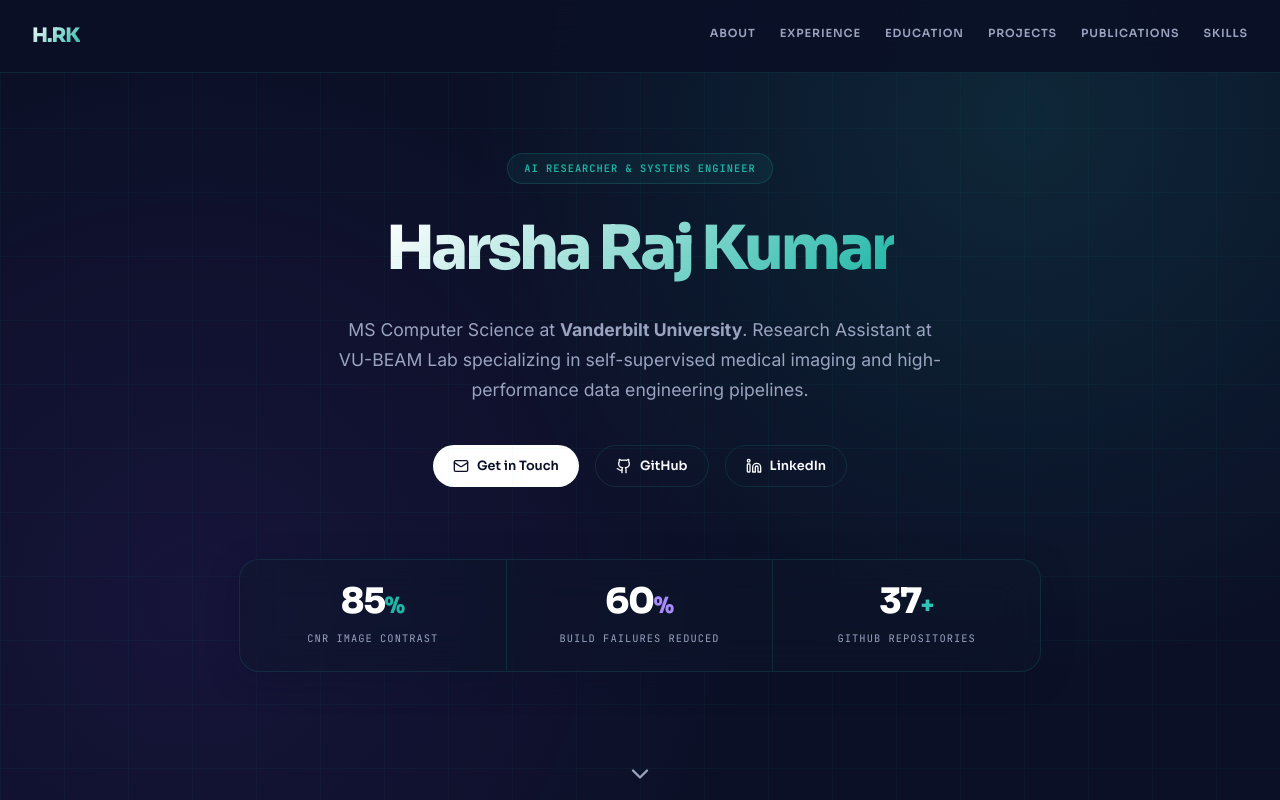
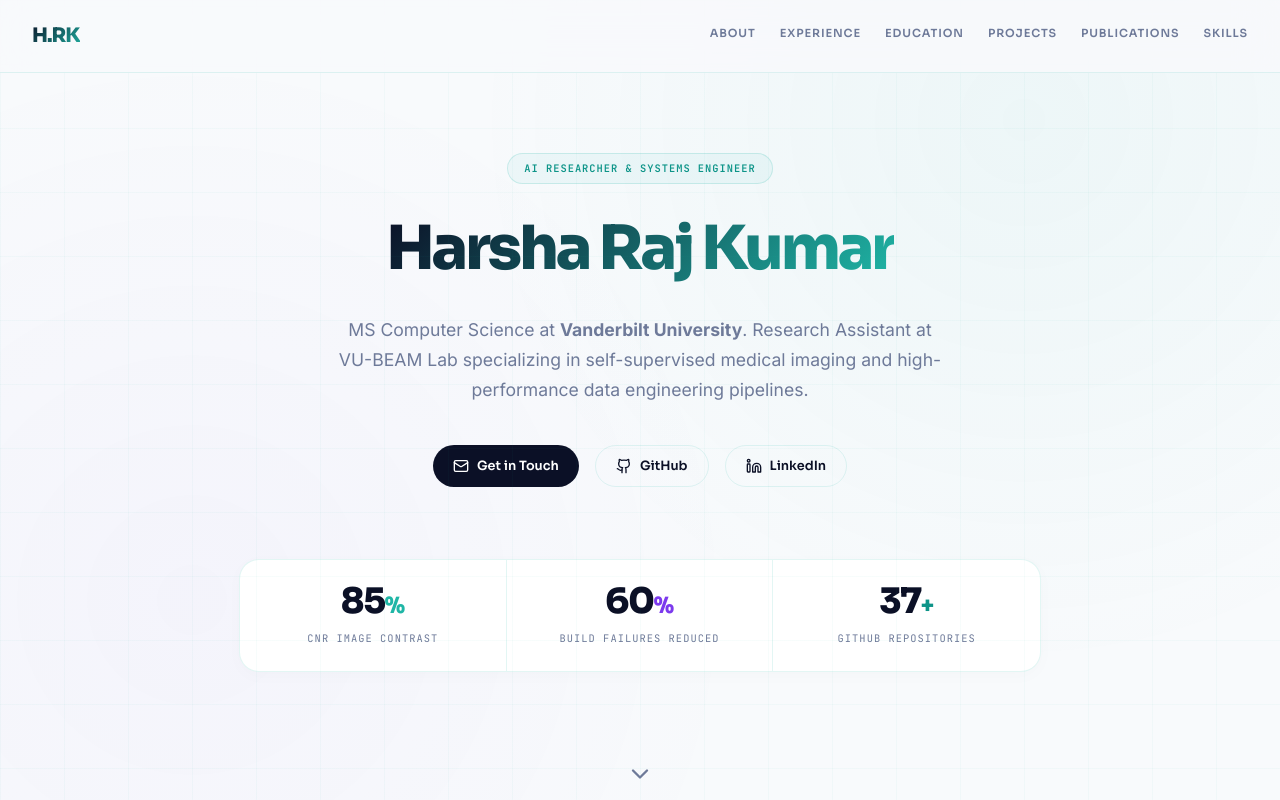
Before and after one commit to harsharajkumar-273/SDE-Portfolio-main, a React (Vite) app: page / in a window 1280 px wide. Shown: the top 800 px of the page. Built offline with nearby package versions, Linux system fonts and the light colour scheme.

Commit message:
Switch hybrid portfolio to GSSoC light theme to align with SDE portfolio

```diff
--- a/src/components/Hero.jsx
+++ b/src/components/Hero.jsx
@@ -14,13 +14,13 @@ export default function Hero() {
       gap: '1.5rem'
     }}>
       <div className="font-mono" style={{
-        background: 'rgba(31, 182, 166, 0.08)',
+        background: 'rgba(31, 182, 166, 0.05)',
         padding: '0.4rem 1rem',
         borderRadius: '20px',
-        border: '1px solid rgba(31, 182, 166, 0.2)',
+        border: '1px solid rgba(31, 182, 166, 0.18)',
         fontSize: '0.65rem',
         fontWeight: 600,
-        color: 'var(--primary)',
+        color: 'var(--secondary)',
         textTransform: 'uppercase',
         letterSpacing: '1px'
       }}>
@@ -33,7 +33,7 @@ export default function Hero() {
         fontWeight: 800,
         lineHeight: 1.1,
         letterSpacing: '-.05em',
-        background: 'linear-gradient(135deg, #ffffff 0%, var(--primary) 100%)',
+        background: 'linear-gradient(135deg, var(--text-main) 0%, var(--primary) 100%)',
         WebkitBackgroundClip: 'text',
         WebkitTextFillColor: 'transparent',
         margin: '0.5rem 0'
--- a/src/components/Navbar.jsx
+++ b/src/components/Navbar.jsx
@@ -27,7 +27,7 @@ export default function Navbar() {
       top: 0,
       width: '100%',
       zIndex: 100,
-      background: 'rgba(11, 16, 38, 0.85)',
+      background: 'rgba(248, 250, 252, 0.85)',
       backdropFilter: 'blur(20px)',
       borderBottom: '1px solid var(--border)',
       padding: '1.25rem 2rem',
@@ -41,7 +41,7 @@ export default function Navbar() {
         fontSize: '1.25rem',
         letterSpacing: '-.05em',
         textDecoration: 'none',
-        background: 'linear-gradient(135deg, #ffffff 0%, var(--primary) 100%)',
+        background: 'linear-gradient(135deg, var(--text-main) 0%, var(--primary) 100%)',
         WebkitBackgroundClip: 'text',
         WebkitTextFillColor: 'transparent'
       }}>
--- a/src/index.css
+++ b/src/index.css
@@ -1,22 +1,22 @@
 @import url('https://fonts.googleapis.com/css2?family=Sora:wght@300;400;500;600;700;800&family=Inter:wght@300;400;500;600;700&family=JetBrains+Mono:wght@400;500;600&display=swap');
 
 :root {
-  --bg-darker: #0B1026;    /* GSSoC deep navy blue base */
-  --bg-dark: #0f172a;      /* Slate 900 for solid panels */
-  --bg-card: rgba(15, 23, 42, 0.45); /* Translucent glass card background */
-  --border: rgba(31, 182, 166, 0.15); /* GSSoC teal border */
-  --border-hover: rgba(31, 182, 166, 0.45);
+  --bg-darker: #f8fafc;    /* Soft gray background from Stripe/Vercel light theme */
+  --bg-dark: #ffffff;      /* Pure white card backgrounds */
+  --bg-card: #ffffff;
+  --border: rgba(31, 182, 166, 0.12); /* Thin slate border with subtle GSSoC teal tint */
+  --border-hover: rgba(31, 182, 166, 0.35);
 
   --primary: #1FB6A6;      /* GSSoC bright teal brand accent */
-  --primary-glow: rgba(31, 182, 166, 0.25);
-  --secondary: #2EC4B6;    /* Neon mint accent */
-  --secondary-glow: rgba(46, 196, 182, 0.25);
-  --accent-purple: #a78bfa; /* High-contrast violet secondary highlights */
-  --accent-gold: #f59e0b;
-  --accent-red: #ef4444;
+  --primary-glow: rgba(31, 182, 166, 0.08);
+  --secondary: #0d9488;    /* Deep teal for high-contrast SDE body metrics */
+  --secondary-glow: rgba(13, 148, 136, 0.08);
+  --accent-purple: #7c3aed; /* Glowing violet secondary highlights */
+  --accent-gold: #d97706;
+  --accent-red: #dc2626;
 
-  --text-main: #f8fafc;    /* High-contrast slate white main text */
-  --text-muted: #9aa3bf;   /* Sora-muted gray-blue from GSSoC */
+  --text-main: #0B1026;    /* GSSoC deep navy blue text for high-contrast headers */
+  --text-muted: #6e7a99;   /* Muted slate-blue from GSSoC */
 
   --font-outfit: 'Inter', sans-serif;
   --font-space: 'Sora', sans-serif;
@@ -25,14 +25,9 @@
   font-family: var(--font-outfit);
   line-height: 1.6;
   font-weight: 400;
-  color-scheme: dark;
+  color-scheme: light;
   background-color: var(--bg-darker);
   color: var(--text-main);
-
-  font-synthesis: none;
-  text-rendering: optimizeLegibility;
-  -webkit-font-smoothing: antialiased;
-  -moz-osx-font-smoothing: grayscale;
 }
 
 * {
@@ -46,10 +41,10 @@ body {
   min-height: 100vh;
   overflow-x: hidden;
   background-color: var(--bg-darker);
-  /* Rich atmospheric ambient glows - GSSoC layout */
+  /* Floating ambient gradients - inspired by GSSoC background glows */
   background-image:
-    radial-gradient(circle at 80% 15%, rgba(31, 182, 166, 0.14) 0%, transparent 45%),
-    radial-gradient(circle at 15% 75%, rgba(124, 58, 237, 0.1) 0%, transparent 45%);
+    radial-gradient(circle at 80% 15%, rgba(31, 182, 166, 0.05) 0%, transparent 45%),
+    radial-gradient(circle at 15% 75%, rgba(124, 58, 237, 0.03) 0%, transparent 45%);
   background-attachment: fixed;
 }
 
@@ -59,8 +54,8 @@ body::before {
   position: fixed;
   inset: 0;
   background-image:
-    linear-gradient(rgba(31, 182, 166, 0.04) 1px, transparent 1px),
-    linear-gradient(90deg, rgba(31, 182, 166, 0.04) 1px, transparent 1px);
+    linear-gradient(rgba(31, 182, 166, 0.035) 1px, transparent 1px),
+    linear-gradient(90deg, rgba(31, 182, 166, 0.035) 1px, transparent 1px);
   background-size: 64px 64px;
   z-index: 0;
   pointer-events: none;
@@ -75,21 +70,19 @@ body::before {
   background: var(--bg-darker);
 }
 ::-webkit-scrollbar-thumb {
-  background: rgba(31, 182, 166, 0.2);
+  background: rgba(31, 182, 166, 0.15);
   border-radius: 4px;
 }
 ::-webkit-scrollbar-thumb:hover {
   background: var(--primary);
 }
 
-/* Glassmorphism Card Utility - Translucent GSSoC panels */
+/* Glassmorphism Card Utility - White glass layout */
 .glass-card {
   background: var(--bg-card);
-  backdrop-filter: blur(20px);
-  -webkit-backdrop-filter: blur(20px);
   border: 1px solid var(--border);
   border-radius: 16px;
-  box-shadow: 0 8px 32px rgba(11, 16, 38, 0.35);
+  box-shadow: 0 4px 18px rgba(11, 16, 38, 0.03);
   transition: all 0.35s cubic-bezier(0.23, 1, 0.32, 1);
   position: relative;
   overflow: hidden;
@@ -99,7 +92,7 @@ body::before {
   content: '';
   position: absolute;
   inset: 0;
-  background: linear-gradient(135deg, rgba(31, 182, 166, 0.04) 0%, transparent 60%);
+  background: linear-gradient(135deg, rgba(31, 182, 166, 0.02) 0%, transparent 60%);
   opacity: 0;
   transition: opacity 0.35s;
   pointer-events: none;
@@ -108,7 +101,7 @@ body::before {
 .glass-card:hover {
   border-color: var(--border-hover);
   transform: translateY(-4px);
-  box-shadow: 0 20px 48px rgba(11, 16, 38, 0.5), 0 0 0 1px rgba(31, 182, 166, 0.08);
+  box-shadow: 0 16px 36px rgba(11, 16, 38, 0.07), 0 0 0 1px rgba(31, 182, 166, 0.05);
 }
 
 .glass-card:hover::before {
@@ -140,17 +133,17 @@ body::before {
   font-size: 2rem;
   font-weight: 800;
   letter-spacing: -0.04em;
-  color: #ffffff;
+  color: var(--text-main);
   margin-bottom: 2.5rem;
 }
 
-/* Button styles - Rounded GSSoC pills */
+/* Button styles - GSSoC dark primary button layout */
 .btn {
   font-family: var(--font-space);
   font-weight: 600;
   font-size: 0.8rem;
   padding: 0.6rem 1.25rem;
-  border-radius: 9999px;
+  border-radius: 9999px; /* Rounded pill style buttons */
   border: 1px solid var(--border);
   background: transparent;
   color: var(--text-main);
@@ -164,30 +157,30 @@ body::before {
 
 .btn:hover {
   border-color: var(--border-hover);
-  background: rgba(31, 182, 166, 0.08);
+  background: rgba(31, 182, 166, 0.04);
   transform: translateY(-1px);
 }
 
 .btn-primary {
-  background: #ffffff;
-  color: #0B1026;
+  background: var(--text-main); /* Deep navy base */
+  color: #ffffff;
   border: none;
 }
 
 .btn-primary:hover {
-  background: var(--primary);
-  color: #0B1026;
-  box-shadow: 0 8px 24px rgba(31, 182, 166, 0.35);
+  background: var(--primary); /* Bright GSSoC teal on hover */
+  color: #ffffff;
+  box-shadow: 0 8px 24px rgba(31, 182, 166, 0.25);
   transform: translateY(-2px);
 }
 
 .btn-secondary {
-  border: 1.5px solid rgba(46, 196, 182, 0.3);
+  border: 1.5px solid rgba(13, 148, 136, 0.3);
   color: var(--secondary);
 }
 
 .btn-secondary:hover {
-  background: rgba(46, 196, 182, 0.08);
+  background: rgba(13, 148, 136, 0.04);
   border-color: var(--secondary);
   transform: translateY(-2px);
 }
@@ -201,10 +194,8 @@ body::before {
   overflow: hidden;
   margin: 3rem auto;
   background: var(--bg-card);
-  backdrop-filter: blur(20px);
-  -webkit-backdrop-filter: blur(20px);
   max-width: 850px;
-  box-shadow: 0 8px 32px rgba(11, 16, 38, 0.25);
+  box-shadow: 0 4px 18px rgba(11, 16, 38, 0.02);
 }
 
 .stat {
@@ -226,7 +217,7 @@ body::before {
   font-size: 2.2rem;
   font-weight: 800;
   letter-spacing: -0.04em;
-  color: #ffffff;
+  color: var(--text-main);
   line-height: 1;
 }
 
@@ -257,9 +248,9 @@ body::before {
 }
 
 .tag-blue {
-  color: var(--primary);
-  background: rgba(31, 182, 166, 0.08);
-  border: 1px solid rgba(31, 182, 166, 0.15);
+  color: var(--secondary);
+  background: rgba(31, 182, 166, 0.05);
+  border: 1px solid rgba(31, 182, 166, 0.1);
 }
 
 @media(max-width: 768px) {
@@ -292,7 +283,7 @@ body::before {
 @keyframes pulse {
   0% {
     transform: scale(0.95);
-    box-shadow: 0 0 0 0 rgba(31, 182, 166, 0.6);
+    box-shadow: 0 0 0 0 rgba(31, 182, 166, 0.5);
   }
   70% {
     transform: scale(1);
```
